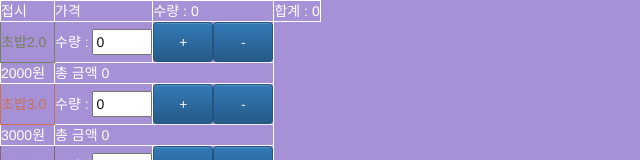
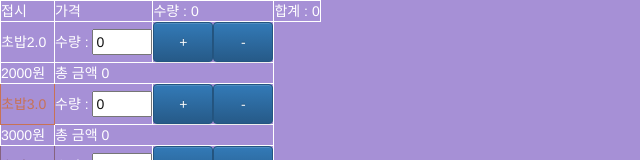
Before and after one commit to vader6318/joju, a plain HTML site: page susi.html in a window 1280 px wide. Shown: the top 160 px of the page, without its empty margins (0-640 px from the left). Drawn offline with nearby package versions, Linux system fonts and the light colour scheme.

Commit message:
Update susi.html

```diff
--- a/susi.html
+++ b/susi.html
@@ -31,7 +31,8 @@
 	background-color : #a690d6;
   }
   .susiDish0{
-    color: #76815f;
+    background-color : #76815f
+    color: #ffffff;
   }
   .susiDish1{
     color: #c87255;
```
